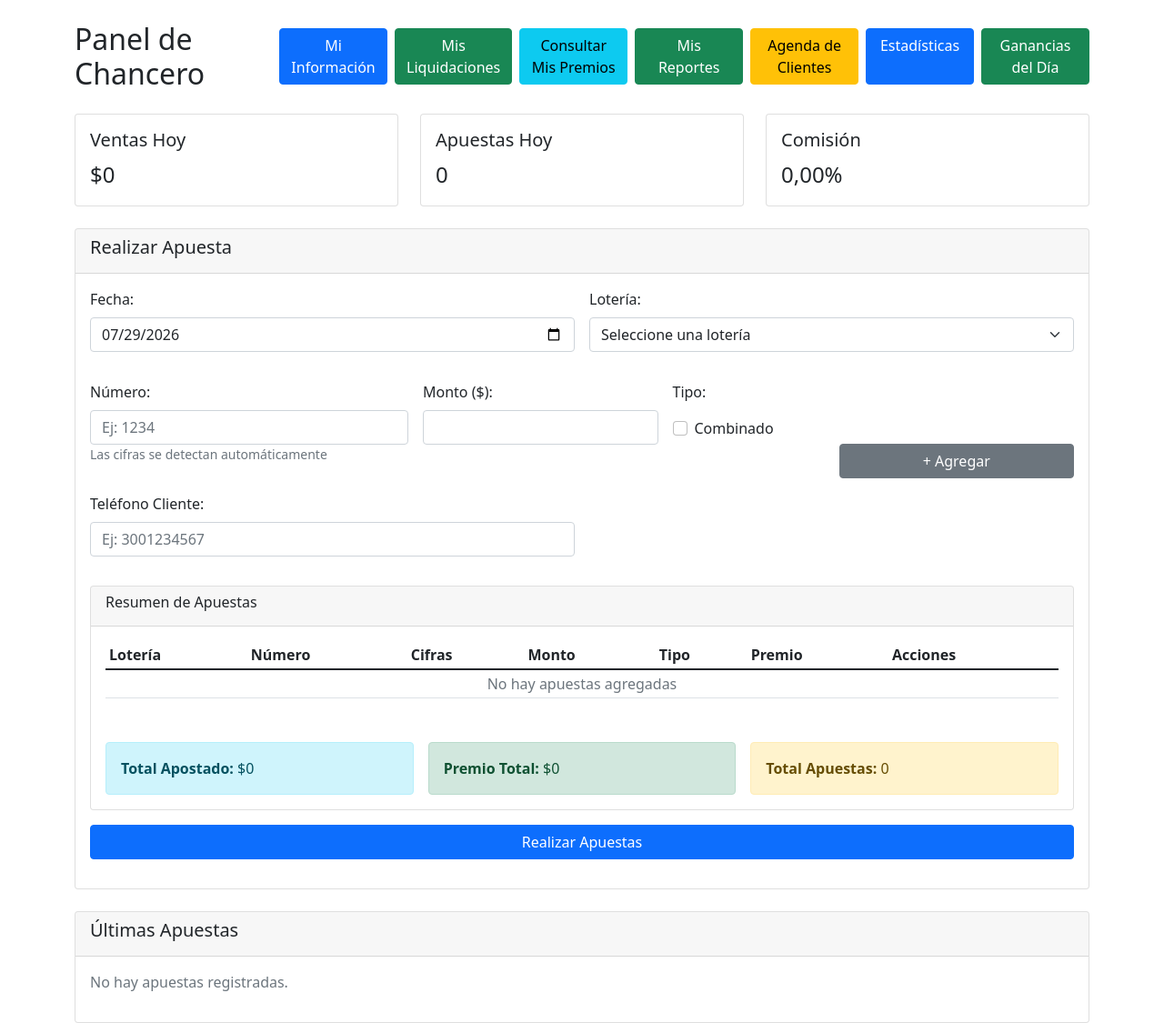
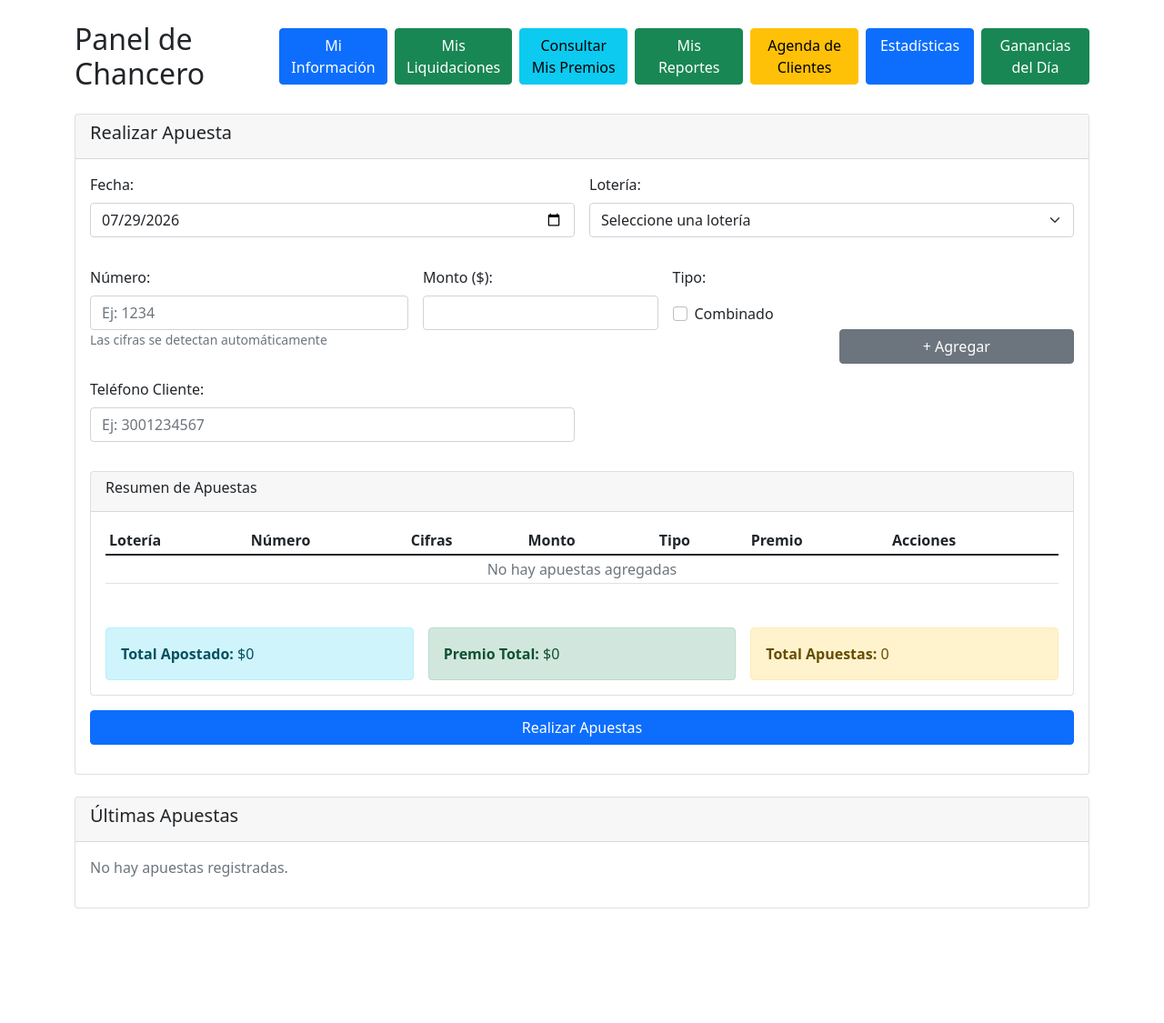
Before and after one commit to edwrami/chance, a Django app: page /dashboard/ in a window 1280 px wide. Shown: the part 80-1205 px from the top of the page at 91% size. After the commit the page ends 1079 px from the top, so only its background shows below. Run offline with Django 4.2, Linux system fonts and the light colour scheme; the visitor is signed in with stand-in values (Sample User, id 1); data that the repository does not hold is empty.

Commit message:
Corregir InformacionChanceroView para usar fecha local y quitar tarjetas del dashboard
- InformacionChanceroView ahora usa timezone.localtime
- Eliminadas tarjetas de resumen del dashboard principal
- La información de ventas ahora carga en Mi Información (cuadros de colores)

```diff
--- a/core/templates/chancero_dashboard.html
+++ b/core/templates/chancero_dashboard.html
@@ -11,33 +11,6 @@
         <a href="{% url 'agenda_clientes' %}" class="btn btn-warning w-100 w-md-auto">Agenda de Clientes</a>
         <a href="{% url 'estadisticas_personales' %}" class="btn btn-primary w-100 w-md-auto">Estadísticas</a>
         <a href="{% url 'ganancias_dia' %}" class="btn btn-success w-100 w-md-auto">Ganancias del Día</a>
-    </div>
-</div>
-
-<div class="row mb-4">
-    <div class="col-12 col-md-4">
-        <div class="card">
-            <div class="card-body">
-                <h5 class="card-title">Ventas Hoy</h5>
-                <p class="card-text fs-4">${{ ventas_hoy|floatformat:0 }}</p>
-            </div>
-        </div>
-    </div>
-    <div class="col-12 col-md-4">
-        <div class="card">
-            <div class="card-body">
-                <h5 class="card-title">Apuestas Hoy</h5>
-                <p class="card-text fs-4">{{ apuestas_hoy }}</p>
-            </div>
-        </div>
-    </div>
-    <div class="col-12 col-md-4">
-        <div class="card">
-            <div class="card-body">
-                <h5 class="card-title">Comisión</h5>
-                <p class="card-text fs-4">{{ porcentaje_comision|floatformat:2 }}%</p>
-            </div>
-        </div>
     </div>
 </div>
 
--- a/core/views.py
+++ b/core/views.py
@@ -3069,7 +3069,8 @@ class InformacionChanceroView(View):
         if request.user.rol != 'chancero':
             return redirect('dashboard')
 
-        hoy = timezone.now().date()
+        ahora_local = timezone.localtime(timezone.now())
+        hoy = ahora_local.date()
 
         # Ventas de hoy
         ventas_hoy = Apuesta.objects.filter(
```
